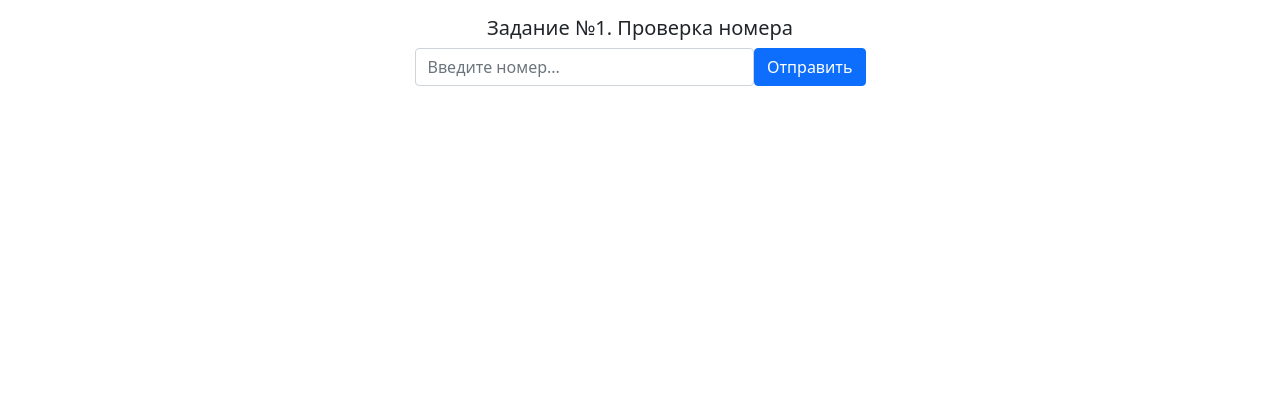
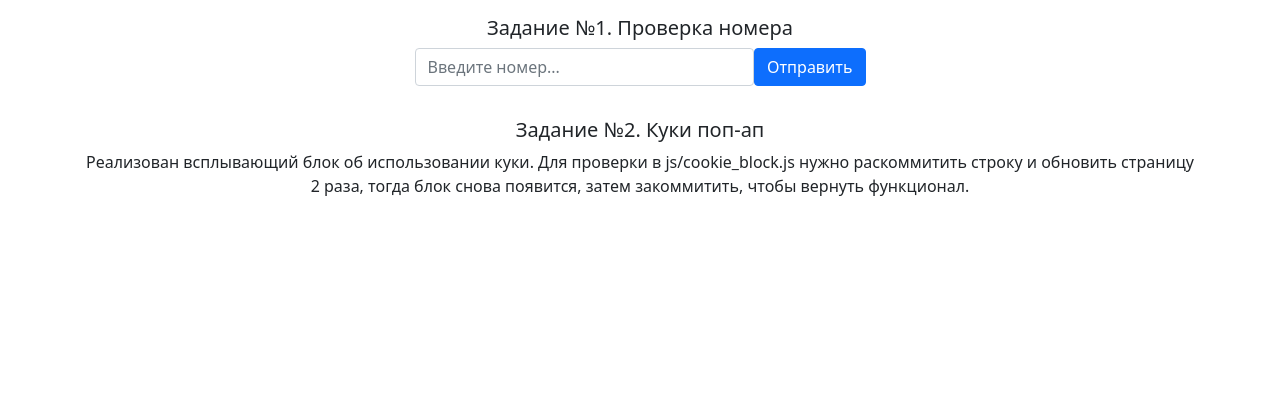
Before and after one commit to AndreySoroko15/grizzly, a PHP site: page / in a window 1280 px wide. Shown: the top 420 px of the page. Run offline with PHP 8.4, Linux system fonts and the light colour scheme.

Commit message:
added info about cookie popUp task to the page

```diff
--- a/index.php
+++ b/index.php
@@ -32,6 +32,11 @@
             </form>
             <p class="check_number_status text-center"></p>
         </section>
+        <section>
+            <h1 class="fs-5 mt-3 mb-2 text-center">Задание №2. Куки поп-ап</h1>
+            <p class="text-center">Реализован всплывающий блок об использовании куки. Для проверки в js/cookie_block.js нужно раскоммитить строку и обновить страницу 2 раза, тогда блок снова появится, затем закоммитить, чтобы вернуть функционал. </p>
+
+        </section>
     </div>
 
     <div class="cookie_block position-fixed bottom-0 end-0 m-3 d-none">
```
